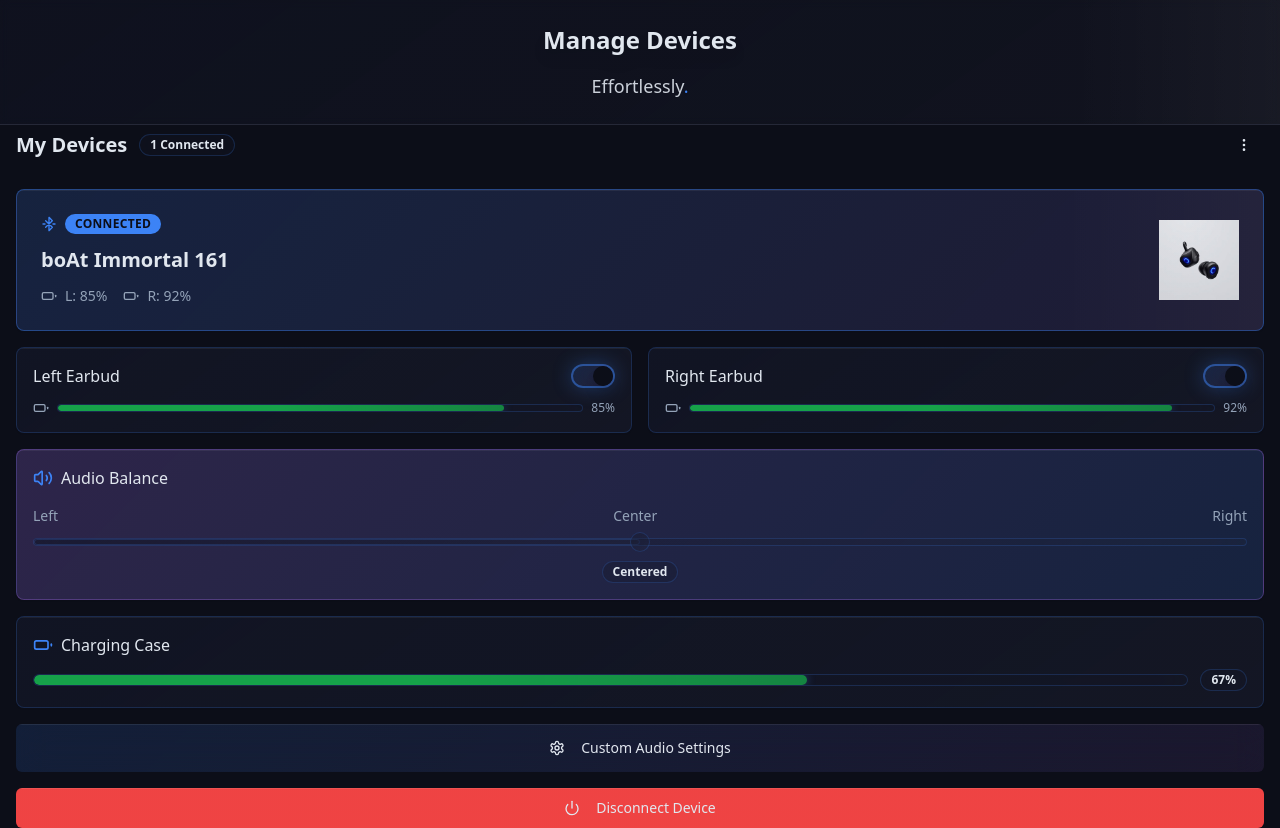
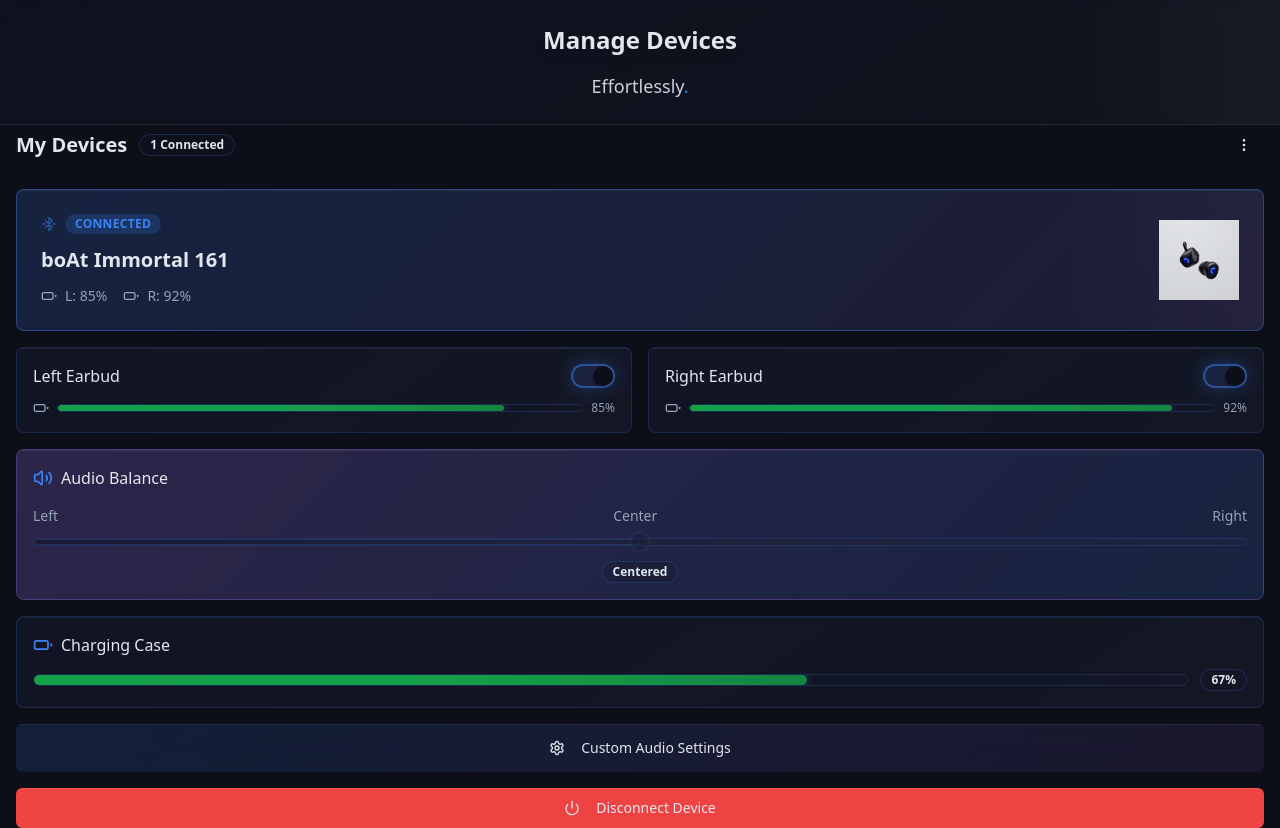
Before and after one commit to shasin549/immortal-buddy-control, a React (Vite) app: page / in a window 1280 px wide. Both pictures are taken after a click on the button "Connect Device". Built offline with nearby package versions, Linux system fonts and the light colour scheme.

Commit message:
Add connection state indicator with animation
cgen-fd65523bf8194cfdbe3fed3922425589

```diff
--- a/src/components/EarbudControl.tsx
+++ b/src/components/EarbudControl.tsx
@@ -278,13 +278,15 @@ const EarbudControl = () => {
             <div className="space-y-3">
               <div className="flex items-center gap-2">
                 {earbudState.isConnected ? (
-                  <BluetoothConnected className="w-4 h-4 text-primary" />
+                  <BluetoothConnected className="w-4 h-4 text-primary animate-pulse" />
                 ) : (
                   <Bluetooth className="w-4 h-4 text-muted-foreground" />
                 )}
                 <Badge
                   variant={earbudState.isConnected ? "default" : "secondary"}
-                  className="text-xs uppercase tracking-wide glass-badge border-0"
+                  className={`text-xs uppercase tracking-wide glass-badge border-0 transition-all duration-500 ${
+                    earbudState.isConnected ? 'bg-primary/20 text-primary' : ''
+                  }`}
                 >
                   {earbudState.isConnected ? "Connected" : "Available"}
                 </Badge>
```
